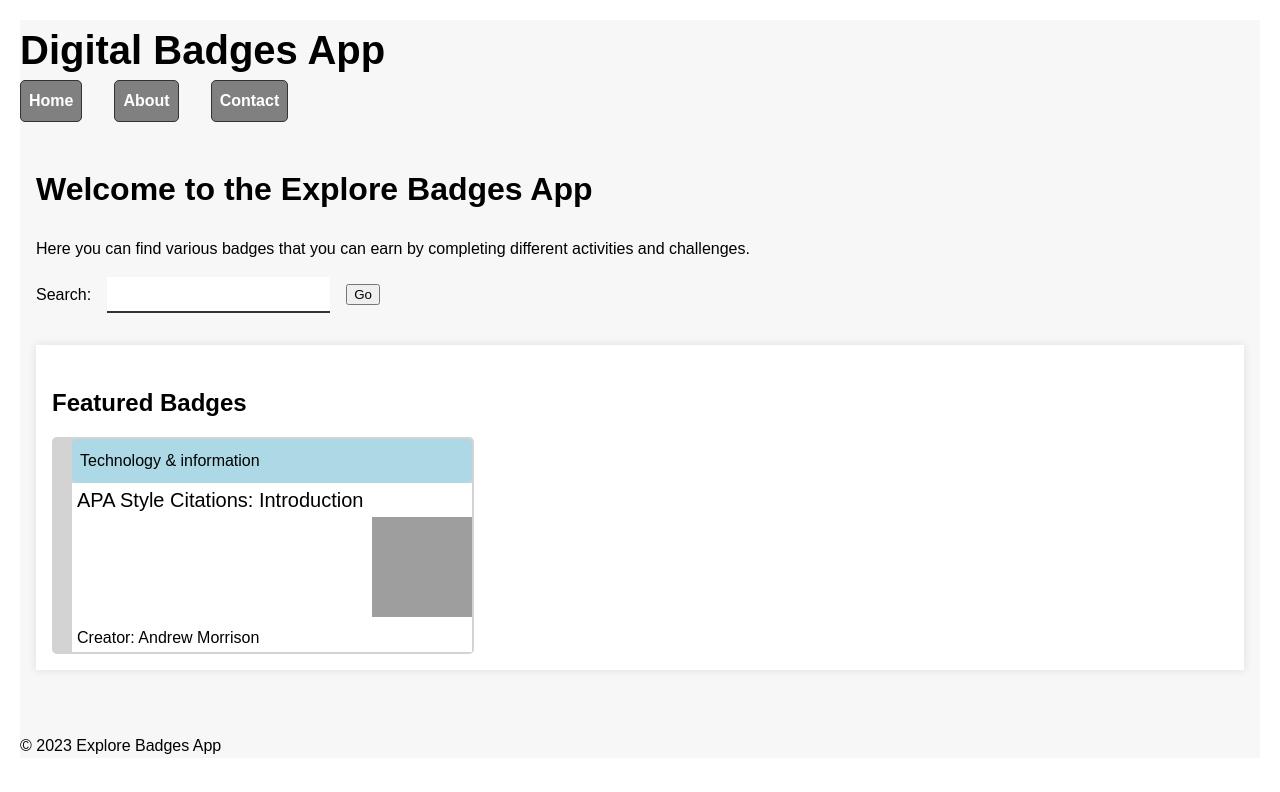
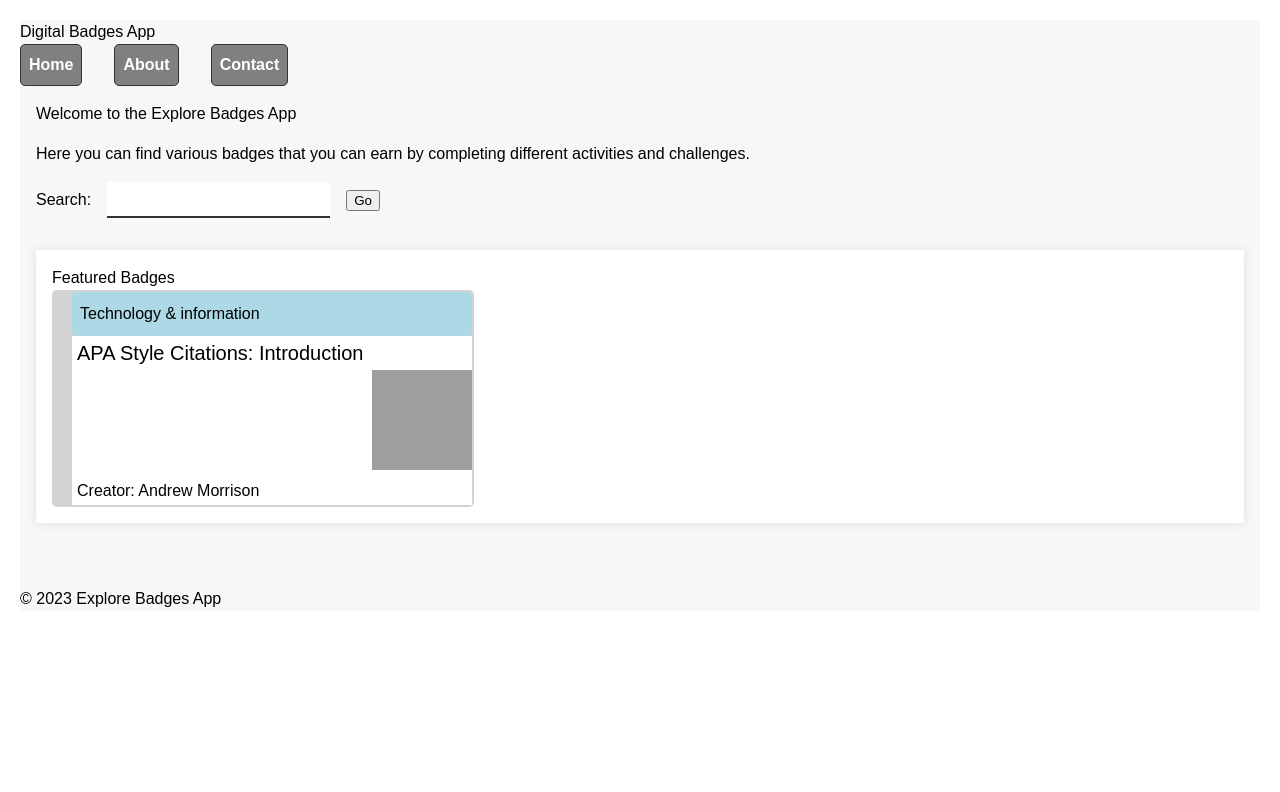
Before and after one commit to ADeo123/dashboard, a website: page index.html in a window 1280 px wide. Drawn offline with Linux system fonts and the light colour scheme; grey boxes are pictures that could not be loaded.

Commit message:
removing heading tags

```diff
--- a/index.html
+++ b/index.html
@@ -5,7 +5,7 @@
   </head>
   <body>
     <header>
-      <h1>Digital Badges App</h1>
+      <div>Digital Badges App</div>
       <nav>
         <ul>
           <li><a href="#">Home</a></li>
@@ -15,7 +15,7 @@
       </nav>
     </header>
     <main>
-      <h2>Welcome to the Explore Badges App</h2>
+      <div>Welcome to the Explore Badges App</div>
       <p>
         Here you can find various badges that you can earn by completing
         different activities and challenges.
@@ -26,7 +26,7 @@
         <button type="submit">Go</button>
       </form>
       <section>
-        <h3>Featured Badges</h3>
+        <div>Featured Badges</div>
         <ul>
           <div class="wrapper">
             <div class="badgeTitle">Technology & information</div>
```
